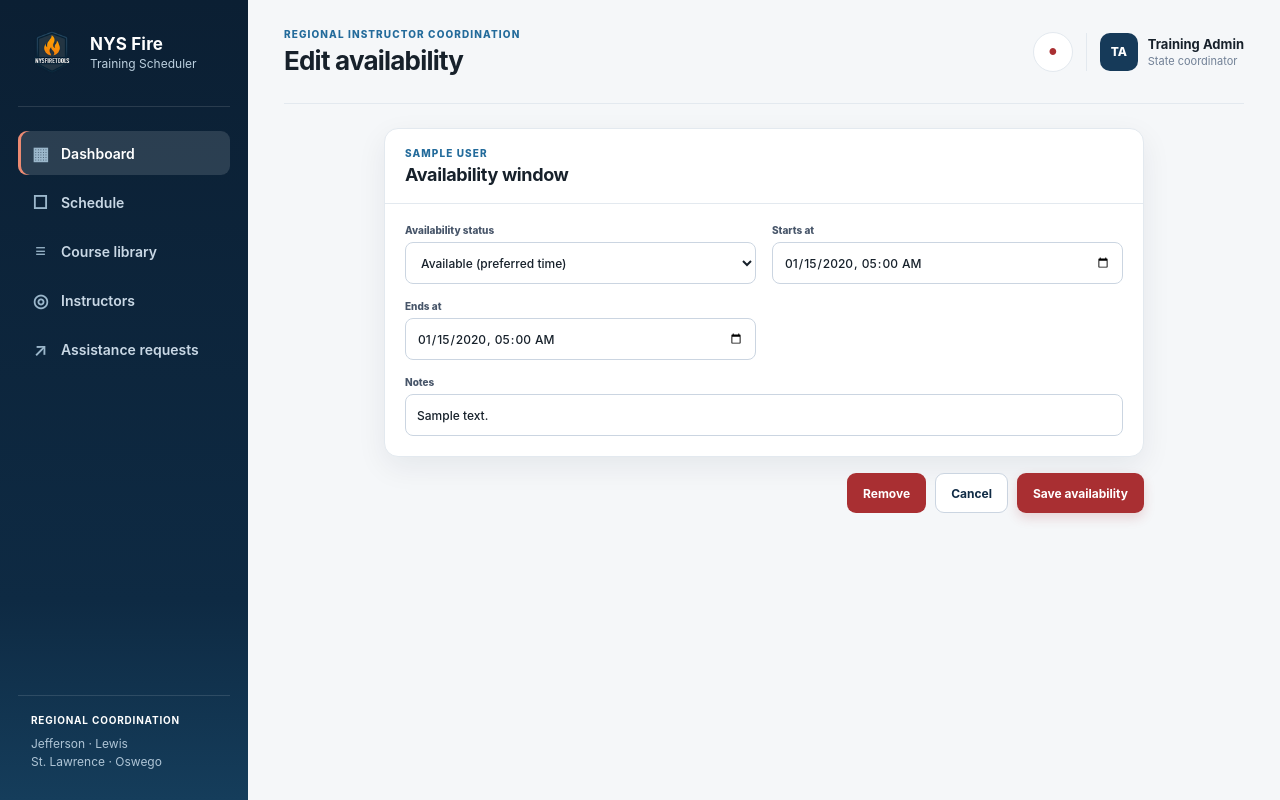
After one commit to tz2327ny/scheduling.nysfiretools.com, a Django app: page /instructors/1/availability/1/edit/ in a window 1280 px wide. The commit adds this page. Run offline with Django 5.2, Linux system fonts and the light colour scheme; data comes from the database, SQL or seed files in the repository; tables that the repository leaves empty hold one stand-in row (values such as "Sample post").

Commit message:
Add instructor availability management

```diff
--- a/scheduling/forms.py
+++ b/scheduling/forms.py
@@ -1,11 +1,27 @@
 from django import forms
 from django.forms import inlineformset_factory
 
-from .models import Course, Instructor, TrainingEvent, TrainingSession
+from .models import AvailabilityBlock, Course, Instructor, TrainingEvent, TrainingSession
 
 
 class DateTimeInput(forms.DateTimeInput):
     input_type = "datetime-local"
+
+
+class AvailabilityBlockForm(forms.ModelForm):
+    class Meta:
+        model = AvailabilityBlock
+        fields = ("status", "starts_at", "ends_at", "notes")
+        widgets = {
+            "starts_at": DateTimeInput(format="%Y-%m-%dT%H:%M"),
+            "ends_at": DateTimeInput(format="%Y-%m-%dT%H:%M"),
+            "notes": forms.TextInput(
+                attrs={
+                    "placeholder": "e.g., preferred evenings or availability depends on work schedule"
+                }
+            ),
+        }
+        labels = {"status": "Availability status"}
 
 
 class CourseForm(forms.ModelForm):
--- a/scheduling/urls.py
+++ b/scheduling/urls.py
@@ -13,6 +13,26 @@ urlpatterns = [
     path("instructors/", views.instructor_list, name="instructor_list"),
     path("instructors/new/", views.instructor_create, name="instructor_create"),
     path("instructors/<int:pk>/edit/", views.instructor_edit, name="instructor_edit"),
+    path(
+        "instructors/<int:pk>/availability/",
+        views.instructor_availability,
+        name="instructor_availability",
+    ),
+    path(
+        "instructors/<int:pk>/availability/new/",
+        views.availability_create,
+        name="availability_create",
+    ),
+    path(
+        "instructors/<int:pk>/availability/<int:entry_pk>/edit/",
+        views.availability_edit,
+        name="availability_edit",
+    ),
+    path(
+        "instructors/<int:pk>/availability/<int:entry_pk>/delete/",
+        views.availability_delete,
+        name="availability_delete",
+    ),
     path("training/new/", views.training_create, name="training_create"),
     path("training/<int:pk>/", views.training_detail, name="training_detail"),
     path("training/<int:pk>/edit/", views.training_edit, name="training_edit"),
--- a/scheduling/views.py
+++ b/scheduling/views.py
@@ -5,13 +5,28 @@ from django.shortcuts import get_object_or_404, redirect, render
 from django.http import JsonResponse
 from django.utils import timezone
 
-from .forms import CourseForm, InstructorForm, TrainingEventForm, TrainingSessionFormSet
-from .models import Course, Instructor, InstructorAssignment, Organization, TrainingEvent
+from .forms import (
+    AvailabilityBlockForm,
+    CourseForm,
+    InstructorForm,
+    TrainingEventForm,
+    TrainingSessionFormSet,
+)
+from .models import (
+    AvailabilityBlock,
+    Course,
+    Instructor,
+    InstructorAssignment,
+    Organization,
+    TrainingEvent,
+)
 from .permissions import (
     can_manage_courses,
+    can_manage_instructor_availability,
     login_required_unless_debug,
     managed_organizations,
     require_course_manager,
+    require_instructor_availability_manager,
     require_organization_manager,
 )
 from .services import eligible_instructors_for_session
@@ -165,6 +180,11 @@ def instructor_list(request):
             filter=Q(assignments__session__ends_at__gte=timezone.now()),
             distinct=True,
         ),
+        availability_count=Count(
+            "availability_blocks",
+            filter=Q(availability_blocks__ends_at__gte=timezone.now()),
+            distinct=True,
+        ),
     )
     organization = request.GET.get("organization")
     if organization:
@@ -307,4 +327,95 @@ def instructor_edit(request, pk):
         {"form": form, "page_heading": f"Edit {instructor.full_name}"},
     )
 
+
+@login_required_unless_debug
+def instructor_availability(request, pk):
+    instructor = get_object_or_404(
+        Instructor.objects.select_related("home_organization"),
+        pk=pk,
+    )
+    entries = instructor.availability_blocks.filter(ends_at__gte=timezone.now())
+    return render(
+        request,
+        "scheduling/availability_list.html",
+        {
+            "instructor": instructor,
+            "entries": entries,
+            "can_manage": can_manage_instructor_availability(request.user, instructor),
+        },
+    )
+
+
+@login_required_unless_debug
+def availability_create(request, pk):
+    instructor = get_object_or_404(Instructor, pk=pk)
+    require_instructor_availability_manager(request.user, instructor)
+    entry = AvailabilityBlock(instructor=instructor)
+    if request.method == "POST":
+        form = AvailabilityBlockForm(request.POST, instance=entry)
+        if form.is_valid():
+            form.save()
+            messages.success(request, "Availability was added.")
+            return redirect("instructor_availability", pk=instructor.pk)
+    else:
+        form = AvailabilityBlockForm(instance=entry)
+    return render(
+        request,
+        "scheduling/availability_form.html",
+        {
+            "form": form,
+            "instructor": instructor,
+            "page_heading": "Add availability",
+        },
+    )
+
+
+@login_required_unless_debug
+def availability_edit(request, pk, entry_pk):
+    instructor = get_object_or_404(Instructor, pk=pk)
+    require_instructor_availability_manager(request.user, instructor)
+    entry = get_object_or_404(
+        AvailabilityBlock,
+        pk=entry_pk,
+        instructor=instructor,
+    )
+    if request.method == "POST":
+        form = AvailabilityBlockForm(request.POST, instance=entry)
+        if form.is_valid():
+            form.save()
+            messages.success(request, "Availability was updated.")
+            return redirect("instructor_availability", pk=instructor.pk)
+    else:
+        form = AvailabilityBlockForm(instance=entry)
+    return render(
+        request,
+        "scheduling/availability_form.html",
+        {
+            "form": form,
+            "instructor": instructor,
+            "entry": entry,
+            "page_heading": "Edit availability",
+        },
+    )
+
+
+@login_required_unless_debug
+def availability_delete(request, pk, entry_pk):
+    instructor = get_object_or_404(Instructor, pk=pk)
+    require_instructor_availability_manager(request.user, instructor)
+    entry = get_object_or_404(
+        AvailabilityBlock,
+        pk=entry_pk,
+        instructor=instructor,
+    )
+    if request.method == "POST":
+        entry.delete()
+        messages.success(request, "Availability was removed.")
+        return redirect("instructor_availability", pk=instructor.pk)
+    return render(
+        request,
+        "scheduling/availability_confirm_delete.html",
+        {"instructor": instructor, "entry": entry},
+    )
+
 # Create your views here.
--- a/static/css/app.css
+++ b/static/css/app.css
@@ -71,6 +71,8 @@ h2 { margin-bottom: 0; font-size: 18px; letter-spacing: -.02em; }
 .button.primary { background: var(--red-700); color: white; box-shadow: 0 5px 12px rgba(169,47,50,.18); }
 .button.primary:hover { background: #91272a; }
 .button.secondary { border-color: var(--slate-300); background: white; color: var(--navy-900); }
+.button.danger { background: var(--red-700); color: white; }
+.button.danger:hover { background: #91272a; }
 
 .stats-grid { display: grid; grid-template-columns: repeat(4, minmax(0, 1fr)); gap: 14px; }
 .stat-card { min-height: 126px; padding: 19px 20px; border: 1px solid var(--slate-200); border-radius: var(--radius); background: var(--paper); box-shadow: 0 5px 20px rgba(15,35,55,.04); }
@@ -104,6 +106,9 @@ h2 { margin-bottom: 0; font-size: 18px; letter-spacing: -.02em; }
 .status.confirmed { background: var(--green-100); color: var(--green-700); }
 .status.proposed { background: var(--blue-100); color: #245f83; }
 .status.inactive { background: var(--slate-100); color: var(--slate-700); }
+.status.available { background: var(--green-100); color: var(--green-700); }
+.status.tentative { background: var(--amber-100); color: var(--amber-700); }
+.status.unavailable { background: var(--red-100); color: var(--red-700); }
 .intensive { background: var(--red-100); color: var(--red-700); }
 .staffing-state { text-align: right; color: var(--green-700); }
 .staffing-state strong, .staffing-state span { display: block; }
@@ -150,11 +155,13 @@ h2 { margin-bottom: 0; font-size: 18px; letter-spacing: -.02em; }
 .data-head { min-height: 42px; color: var(--slate-500); background: #f8fafb; font-size: 9px; font-weight: 800; letter-spacing: .06em; text-transform: uppercase; }
 .data-row .status { display: inline-flex; font-style: normal; }
 .row-arrow { color: var(--blue-600); font-size: 16px; text-align: right; }
-.instructor-table .data-row { grid-template-columns: minmax(210px, 1.2fr) minmax(140px, 1fr) minmax(140px, 1fr) 90px 70px 45px; }
+.instructor-table .data-row { grid-template-columns: minmax(210px, 1.2fr) minmax(140px, 1fr) minmax(140px, 1fr) 90px 70px 130px; }
+.availability-table .data-row { grid-template-columns: 165px 170px 170px minmax(190px, 1fr) 60px; }
 .person-cell { display: flex; align-items: center; gap: 10px; }
 .avatar.small { flex: 0 0 auto; width: 34px; height: 34px; border-radius: 50%; font-style: normal; }
 .avatar.tiny { flex: 0 0 auto; width: 29px; height: 29px; border-radius: 50%; font-size: 9px; font-style: normal; }
 .text-link { color: var(--blue-600); font-size: 10px; font-weight: 800; }
+.row-actions { display: grid; gap: 3px; }
 .muted { color: var(--slate-500); font-size: 10px; }
 
 .card-grid { display: grid; grid-template-columns: repeat(3, minmax(0, 1fr)); gap: 15px; }
@@ -201,6 +208,8 @@ h2 { margin-bottom: 0; font-size: 18px; letter-spacing: -.02em; }
 .form-shell { max-width: 960px; margin: 24px auto 0; }
 .form-shell.narrow { max-width: 760px; }
 .form-panel { margin-bottom: 16px; }
+.confirmation-panel { padding: 24px; }
+.confirmation-panel p:last-child { margin: 10px 0 0; color: var(--slate-500); }
 .form-grid { display: grid; grid-template-columns: 1fr 1fr; gap: 16px; padding: 20px; }
 .field { display: block; color: var(--slate-700); font-size: 10px; font-weight: 800; }
 .field.wide { grid-column: 1 / -1; }
--- a/templates/base.html
+++ b/templates/base.html
@@ -24,6 +24,7 @@
         <a class="nav-item" href="{% url 'schedule' %}"><span aria-hidden="true">□</span> Schedule</a>
         <a class="nav-item" href="{% url 'course_list' %}"><span aria-hidden="true">≡</span> Course library</a>
         <a class="nav-item" href="{% url 'instructor_list' %}"><span aria-hidden="true">◎</span> Instructors</a>
+        {% if user.is_authenticated and user.instructor_profile %}<a class="nav-item" href="{% url 'instructor_availability' user.instructor_profile.pk %}"><span aria-hidden="true">◷</span> My availability</a>{% endif %}
         <a class="nav-item" href="#requests"><span aria-hidden="true">↗</span> Assistance requests</a>
       </nav>
       <div class="sidebar-foot">
--- /dev/null
+++ b/templates/scheduling/availability_form.html
@@ -0,0 +1,26 @@
+{% extends 'base.html' %}
+
+{% block title %}{{ page_heading }} · NYS Fire{% endblock %}
+{% block page_title %}{{ page_heading }}{% endblock %}
+
+{% block content %}
+<form class="form-shell narrow" method="post" novalidate>
+  {% csrf_token %}
+  <section class="panel form-panel">
+    <div class="panel-header"><div><p class="eyebrow">{{ instructor.full_name }}</p><h2>Availability window</h2></div></div>
+    {% if form.non_field_errors %}<div class="form-errors">{{ form.non_field_errors }}</div>{% endif %}
+    <div class="form-grid">
+      {% for field in form %}
+      <label class="field {% if field.name == 'notes' %}wide{% endif %}">
+        <span>{{ field.label }}</span>{{ field }}{% if field.help_text %}<small>{{ field.help_text }}</small>{% endif %}{% for error in field.errors %}<em>{{ error }}</em>{% endfor %}
+      </label>
+      {% endfor %}
+    </div>
+  </section>
+  <div class="form-actions">
+    {% if entry %}<a class="button danger" href="{% url 'availability_delete' instructor.pk entry.pk %}">Remove</a>{% endif %}
+    <a class="button secondary" href="{% url 'instructor_availability' instructor.pk %}">Cancel</a>
+    <button class="button primary" type="submit">Save availability</button>
+  </div>
+</form>
+{% endblock %}
--- a/templates/scheduling/instructor_list.html
+++ b/templates/scheduling/instructor_list.html
@@ -22,7 +22,7 @@
 <section class="panel table-panel">
   <div class="data-table instructor-table" role="table" aria-label="Instructor directory">
     <div class="data-row data-head" role="row">
-      <span>Instructor</span><span>Assignment</span><span>Travel</span><span>Authorizations</span><span>Upcoming</span><span></span>
+      <span>Instructor</span><span>Assignment</span><span>Travel</span><span>Authorizations</span><span>Upcoming</span><span>Actions</span>
     </div>
     {% for instructor in instructors %}
     <div class="data-row" role="row">
@@ -31,7 +31,7 @@
       <span>{{ instructor.get_travel_preference_display }}</span>
       <span>{{ instructor.authorization_count }}</span>
       <span>{{ instructor.upcoming_assignment_count }}</span>
-      <span>{% if instructor.home_organization_id in managed_ids %}<a class="text-link" href="{% url 'instructor_edit' instructor.pk %}">Edit</a>{% else %}<span class="muted">View</span>{% endif %}</span>
+      <span class="row-actions"><a class="text-link" href="{% url 'instructor_availability' instructor.pk %}">Availability</a><small>{{ instructor.availability_count }} future entr{{ instructor.availability_count|pluralize:"y,ies" }}</small>{% if instructor.home_organization_id in managed_ids %}<a class="text-link" href="{% url 'instructor_edit' instructor.pk %}">Edit profile</a>{% endif %}</span>
     </div>
     {% empty %}<div class="empty-state">No instructors match this filter.</div>{% endfor %}
   </div>
--- a/templates/scheduling/training_detail.html
+++ b/templates/scheduling/training_detail.html
@@ -29,7 +29,7 @@
       <div class="session-section eligible-section">
         <div><h3>Qualified and currently available</h3><p>Filtered by course authorization, availability, existing assignments, and travel preference.</p></div>
         <div class="candidate-list">
-          {% for instructor in row.eligible_assistants %}<span><strong>{{ instructor.full_name }}</strong><small>{{ instructor.home_organization.short_name }}{% if instructor.is_regional %} · Regional{% endif %}</small></span>{% empty %}<span class="muted">No eligible instructors found.</span>{% endfor %}
+          {% for instructor in row.eligible_assistants %}<span><strong>{{ instructor.full_name }}</strong><small>{{ instructor.home_organization.short_name }}{% if instructor.is_regional %} · Regional{% endif %}{% if instructor.session_availability == 'available' %} · Preferred time{% elif instructor.session_availability == 'tentative' %} · Tentative{% endif %}</small></span>{% empty %}<span class="muted">No eligible instructors found.</span>{% endfor %}
         </div>
       </div>
     </article>
```
Also changed, not shown: scheduling/models.py (+21 -1 lines), scheduling/permissions.py (+12 -0 lines), scheduling/services.py (+29 -2 lines), scheduling/tests.py (+106 -0 lines), templates/scheduling/availability_confirm_delete.html (added, +16 -0 lines), templates/scheduling/availability_list.html (added, +28 -0 lines), README.md, scheduling/migrations/0005_expand_instructor_availability.py (added).
